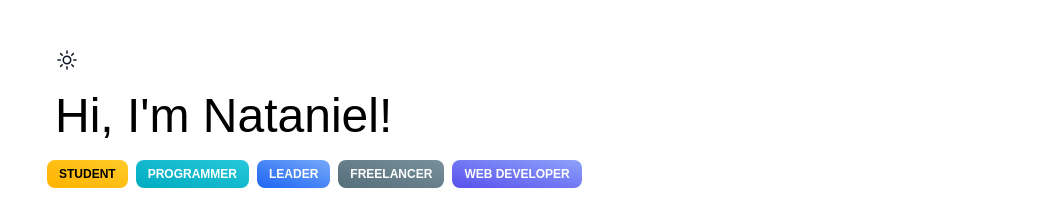
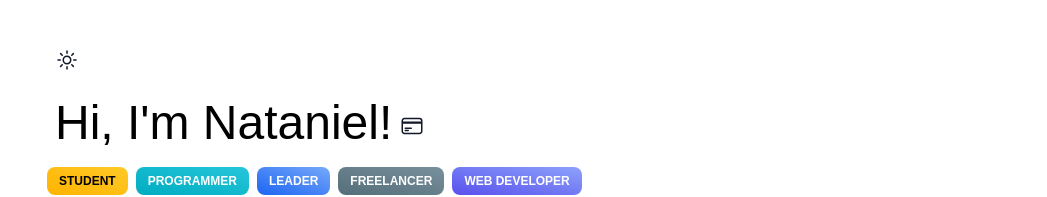
Before and after one commit to natanielj/natanielj.github.io, a React (Create React App) app: page / in a window 1280 px wide. Shown: the top 197 px of the page, without its empty margins (233-1280 px from the left). Built offline with nearby package versions, Linux system fonts and the light colour scheme.

Commit message:
card, favicon update

```diff
--- /dev/null
+++ b/src/Components/businessCard.js
@@ -0,0 +1,77 @@
+import React from "react";
+import {
+  Dialog,
+  DialogHeader,
+  DialogBody,
+  DialogFooter,
+  IconButton,
+} from "@material-tailwind/react";
+import logo from "../assets/img/logos/nj-logo.png";
+import { MediaBar } from "./mediaBar";
+import ContactForm from "../pages/contact";
+
+export default function BusinessCard() {
+  const [open, setOpen] = React.useState(false);
+
+  const handleOpen = () => setOpen(!open);
+
+  return (
+    <>
+      <IconButton
+        color="dark"
+        ripple="light"
+        variant="text"
+        onClick={handleOpen}
+      >
+        <svg
+          xmlns="http://www.w3.org/2000/svg"
+          fill="none"
+          viewBox="0 0 24 24"
+          stroke-width="1.5"
+          stroke="currentColor"
+          class="w-6 h-6 dark:text-white"
+        >
+          <path
+            stroke-linecap="round"
+            stroke-linejoin="round"
+            d="M2.25 8.25h19.5M2.25 9h19.5m-16.5 5.25h6m-6 2.25h3m-3.75 3h15a2.25 2.25 0 0 0 2.25-2.25V6.75A2.25 2.25 0 0 0 19.5 4.5h-15a2.25 2.25 0 0 0-2.25 2.25v10.5A2.25 2.25 0 0 0 4.5 19.5Z"
+          />
+        </svg>
+      </IconButton>
+      <Dialog
+        open={open}
+        handler={handleOpen}
+        animate={{
+          mount: { scale: 1, y: 0 },
+          unmount: { scale: 0.9, y: -100 },
+        }}
+      >
+        <DialogHeader>
+          <div className="mx-auto max-w-screen-md text-center">
+            <img
+              src={logo}
+              alt="nj-logo"
+              className="w-48 mx-auto max-w-screen-md text-center"
+            />
+            <div className="items-center text-center">
+              <h2 className="items-center text-2xl text">
+                Nataniel Jayaseelan
+              </h2>
+              <h5 className="font-normal items-center text-lg">
+                Web Developer
+              </h5>
+            </div>
+            <MediaBar />
+          </div>
+        </DialogHeader>
+        <DialogFooter>
+          <div className="mx-auto max-w-screen-md px-5">
+            <p className="float-left">nataniel.jayaseelan@gmail.com</p>
+            <p className="float-right"></p>
+          </div>
+          <br></br>
+        </DialogFooter>
+      </Dialog>
+    </>
+  );
+}
--- a/src/Components/darkModeSwitch.js
+++ b/src/Components/darkModeSwitch.js
@@ -1,8 +1,27 @@
 //Implemention of switch utilizing two icons
 
-import { IconButton, Popover } from "@material-tailwind/react";
+import { IconButton } from "@material-tailwind/react";
 
 export default function DarkModeButton() {
+  if (
+    localStorage.theme === "dark" ||
+    (!("theme" in localStorage) &&
+      window.matchMedia("(prefers-color-scheme: dark)").matches)
+  ) {
+    document.documentElement.classList.add("dark");
+  } else {
+    document.documentElement.classList.remove("dark");
+  }
+
+  // Whenever the user explicitly chooses light mode
+  localStorage.theme = "light";
+
+  // Whenever the user explicitly chooses dark mode
+  localStorage.theme = "dark";
+
+  // Whenever the user explicitly chooses to respect the OS preference
+  localStorage.removeItem("theme");
+
   return (
     <div className="flex justify-start">
       <IconButton
--- a/src/Components/nameCard.js
+++ b/src/Components/nameCard.js
@@ -1,14 +1,19 @@
 import React from "react";
 import { Chip } from "@material-tailwind/react";
 import DarkModeButton from "../Components/darkModeSwitch";
+import BusinessCard from "./businessCard.js";
 
 export default function NameCard() {
   return (
     <div className="mx-auto max-w-screen-md pt-5 pb-7 items-center">
       <div className=" align-center">
-        <DarkModeButton />
+        <div className="inline-flex">
+          <DarkModeButton />
+        </div>
+
         <h1 className="font-sans text-5xl pt-3 pl-2 dark:text-white">
           Hi, I'm Nataniel!
+          <BusinessCard />
         </h1>
       </div>
       <Chips />
```
Also changed, not shown: public/logo512.png, src/assets/img/logos/nj-logo.png (added).
